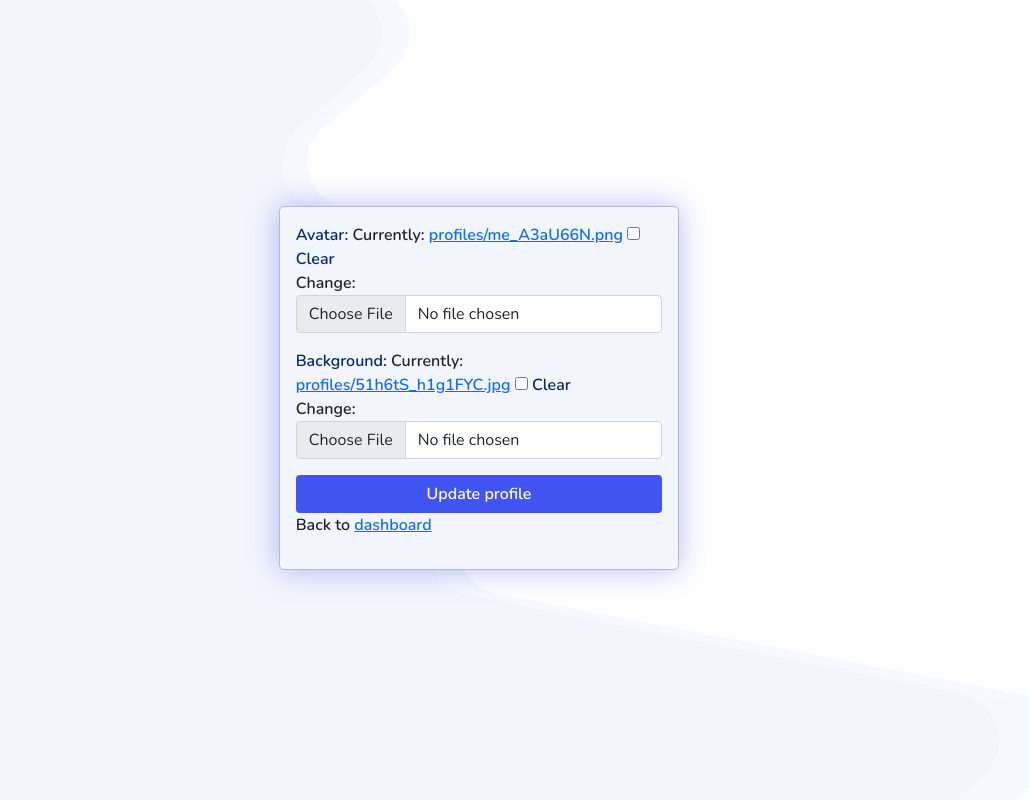
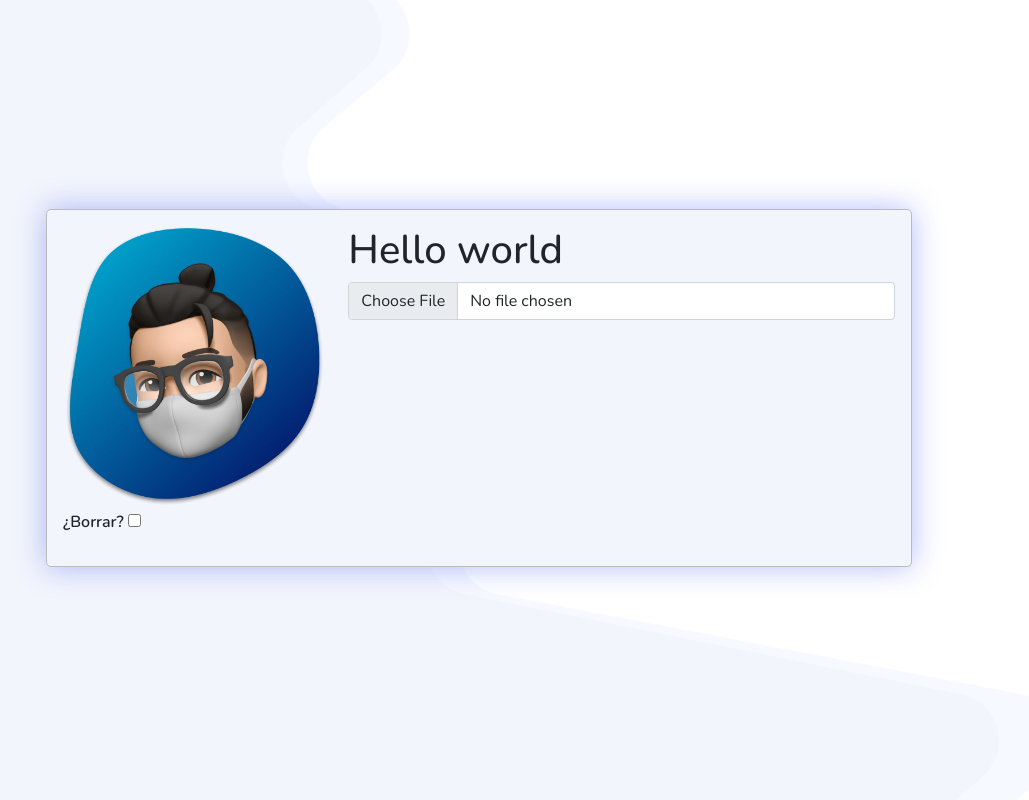
Before and after one commit to juanmarchant/anotalo_project, a Django app: page /accounts/profile/ in a window 1280 px wide. Shown: the whole page, without its empty margins (161-1190 px from the left). Run offline with Django 3.2, Linux system fonts and the light colour scheme; a user stored in the database is signed in; data comes from the database, SQL or seed files in the repository; some libraries are stand-ins or nearby versions.

Commit message:
Working on profile view/form

```diff
--- a/anotalo_project/dashboard/templates/dashboard/home.html
+++ b/anotalo_project/dashboard/templates/dashboard/home.html
@@ -3,10 +3,10 @@
 {% load static %}
 {% block content %}
 
-{% if background != '' %}
-    <img style="background-image: url('/media/{{background}}'); background-position: center; background-repeat: no-repeat; background-size: cover; position: fixed; width: 101%; height: 101%; border: 10px solid black;">
+{% if request.user.profile.background %}
+    <img style="background-image: url('/media/{{background}}'); background-position: center; background-repeat: no-repeat; background-size: cover; position: fixed; width: 100%; height: 105%; top:-2px;">
 {% else %}
-    <img style="background-image: url('/static/core/img/anotalo-background.png');background-position: center center; background-repeat: no-repeat; background-size: cover; position: fixed; width: 101%; height: 101vh;">
+    <img style="background-image: url('/static/core/img/anotalo-background.png');background-position: center center; background-repeat: no-repeat; background-size: cover; position: fixed; width: 100%; height: 105%; top:-2px;">
 {% endif %}
 
 {% if messages %}
--- a/anotalo_project/dashboard/templates/dashboard/sidebar.html
+++ b/anotalo_project/dashboard/templates/dashboard/sidebar.html
@@ -7,8 +7,8 @@
         <ul class="nav nav-pills nav-flush flex-column mb-auto text-center pt-4">
             <li class="nav-item">
                 <a href="{% url 'register:profile' %}" class="nav-link border-bottom" aria-current="page" data-bs-toggle="tooltip" data-bs-placement="right" data-bs-original-title="My profile">
-                    {% if avatar != '' %}
-                        <img src="/media/{{avatar}}" width="30px" height="30px" alt="">
+                    {% if request.user.profile.avatar%}
+                        <img src="/media/{{avatar}}" width="30px" height="30px" style="border-radius: 50%; border: 1px solid grey" alt="">
                     {% else %}
                         <i class="bi bi-person-circle fs-3 texty-lessblue"></i>
                     {% endif %}
--- a/anotalo_project/dashboard/views.py
+++ b/anotalo_project/dashboard/views.py
@@ -27,9 +27,6 @@ class HomePageView(TemplateView):
             'avatar': user.profile.avatar,
             'background': user.profile.background,
         }
-        # context['all_task'] = user.tasks.all()[::-1]
-        # context['avatar'] = user.profile.avatar
-        # context['background'] = user.profile.background
         return context
 
 
--- a/anotalo_project/registration/templates/registration/profile_form.html
+++ b/anotalo_project/registration/templates/registration/profile_form.html
@@ -4,15 +4,28 @@
 {% block content %}
 <div class="anotalo">
     <div class="container d-flex min-vh-100 justify-content-center align-items-center ">
-        <div class="row">
-            <div class="col col-lg-10 col-md-7 col-10 fw-600 shadow-me p-3 border-5r-solid bg-lightgray mb-4 mx-auto">
+        <div class="row p-3">
+            <div class="col fw-600 shadow-me p-3 border-5r-solid bg-lightgray mb-4 mx-auto">
                 <form method="post" enctype="multipart/form-data">{% csrf_token %}
-                    {{form.as_p}}
-                    <div class="d-grid">
+                    <div class="row ">
+                        <div class="col-md-4 col-sm-1">
+                            {% if request.user.profile.avatar %}
+                                <img src="{{request.user.profile.avatar.url}}" class="img-fluid">
+                                <p class="mt-1 ">¿Borrar? <input type="checkbox" id="avatar-clear" name="avatar-clear" /></p>
+                            {% endif %}
+                        </div>
+                        <div class="col">
+                            <h1>Hello world</h1>
+                            <input type="file" name="avatar" class="form-control" id="id_avatar">
+                        </div>
+                    </div>
+
+
+                    {% comment %} <div class="d-grid">
                         <button type="submit" class="btn btn-blue fw-600">Update profile</button>
-                    </div>
+                    </div> {% endcomment %}
                 </form>
-                <p>Back to <a href="{% url 'dashboard:home'%} ">dashboard </a></p>
+                {% comment %} <p>Back to <a href="{% url 'dashboard:home'%} ">dashboard </a></p> {% endcomment %}
             </div>
         </div>
     </div>
```
